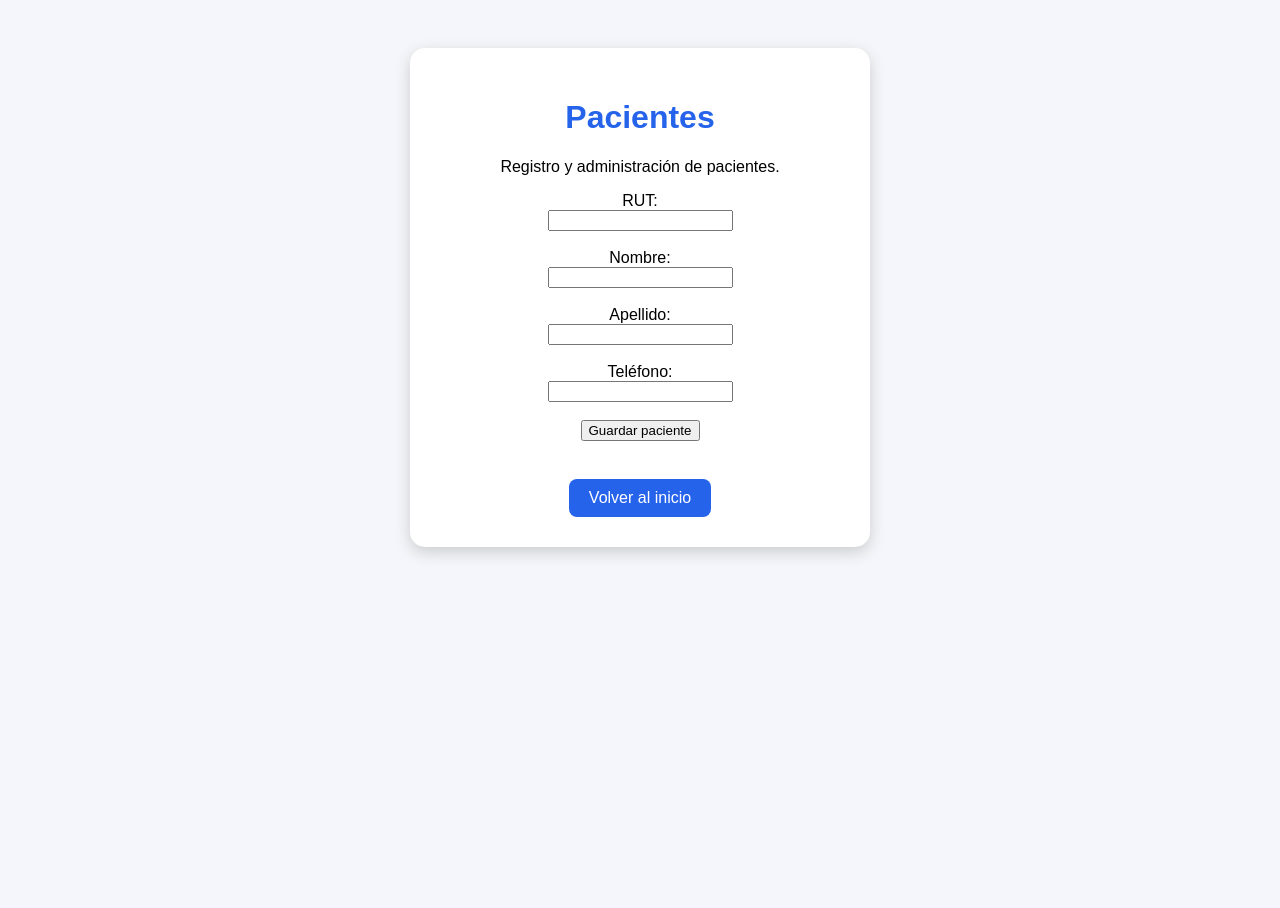
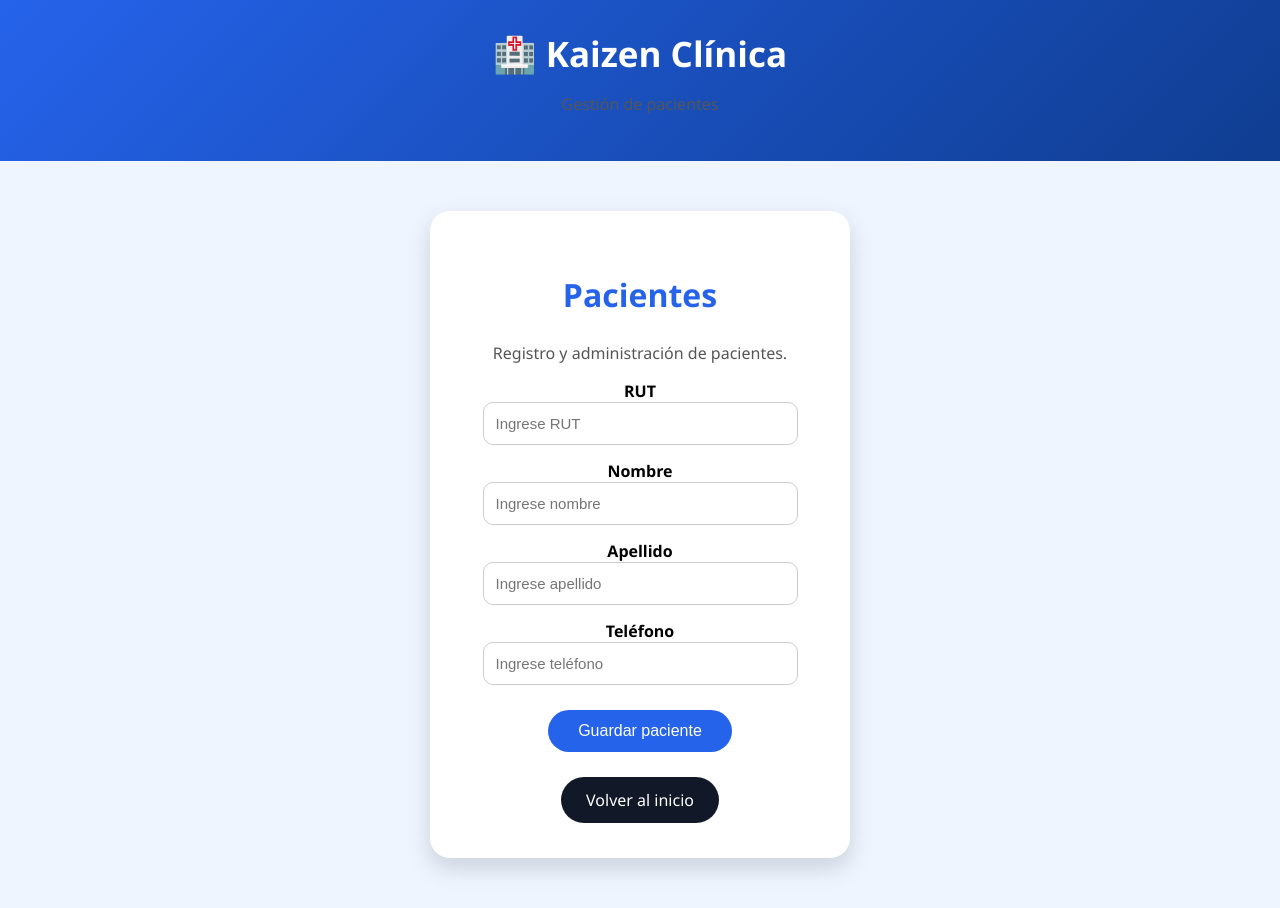
Before and after one commit to dreadla/kaizen-clinica, a Django app: page /pacientes/ in a window 1280 px wide. Before the commit the page ends 557 px from the top, so only its background shows below. Run offline with Django 5.2, Linux system fonts and the light colour scheme.

Commit message:
Mejorar diseño pacientes

```diff
--- a/api_personas/templates/api_personas/pacientes.html
+++ b/api_personas/templates/api_personas/pacientes.html
@@ -1,75 +1,255 @@
 <!DOCTYPE html>
 <html lang="es">
+
 <head>
+
 <meta charset="UTF-8">
-    <title>Pacientes</title>
+<title>Pacientes - Kaizen Clínica</title>
 
 <style>
-        body{
-            font-family: Arial;
-            background:#f4f6fb;
-            text-align:center;
-            padding:40px;
+
+*{
+    box-sizing:border-box;
 }
 
-        .card{
-            background:white;
-            padding:30px;
-            width:400px;
-            margin:auto;
-            border-radius:15px;
-            box-shadow:0 5px 15px #ccc;
+body{
+    margin:0;
+    font-family:'Segoe UI', Arial, sans-serif;
+    background:#eef5ff;
 }
 
-        h1{
-            color:#2563eb;
+
+/* ENCABEZADO */
+
+header{
+    background:linear-gradient(135deg,#2563eb,#0f3d91);
+    color:white;
+    text-align:center;
+    padding:30px;
 }
 
+header h1{
+    margin:0;
+    font-size:35px;
+}
+
+
+
+/* TARJETA */
+
+.card{
+
+    background:white;
+
+    width:420px;
+
+    margin:50px auto;
+
+    padding:35px;
+
+    border-radius:20px;
+
+    box-shadow:0 10px 25px rgba(0,0,0,0.15);
+
+    text-align:center;
+
+}
+
+
+
+h2{
+
+    color:#2563eb;
+
+    font-size:32px;
+
+}
+
+
+
+p{
+
+    color:#555;
+
+}
+
+
+
+/* FORMULARIO */
+
+
+label{
+
+    font-weight:bold;
+
+    display:block;
+
+    margin-top:15px;
+
+}
+
+
+
+input{
+
+    width:90%;
+
+    padding:12px;
+
+    border-radius:10px;
+
+    border:1px solid #ccc;
+
+    font-size:15px;
+
+}
+
+
+
+input:focus{
+
+    outline:none;
+
+    border-color:#2563eb;
+
+}
+
+
+
+/* BOTONES */
+
+
+button{
+
+    margin-top:25px;
+
+    background:#2563eb;
+
+    color:white;
+
+    border:none;
+
+    padding:12px 30px;
+
+    border-radius:25px;
+
+    font-size:16px;
+
+    cursor:pointer;
+
+}
+
+
+
+button:hover{
+
+    background:#0f3d91;
+
+}
+
+
+
 a{
+
     display:inline-block;
-            margin-top:20px;
-            background:#2563eb;
+
+    margin-top:25px;
+
+    background:#111827;
+
     color:white;
-            padding:10px 20px;
+
+    padding:12px 25px;
+
+    border-radius:25px;
+
     text-decoration:none;
-            border-radius:8px;
+
 }
+
+
+a:hover{
+
+    background:#374151;
+
+}
+
+
 </style>
 
 </head>
 
+
 <body>
+
+
+<header>
+
+<h1>🏥 Kaizen Clínica</h1>
+
+<p>Gestión de pacientes</p>
+
+</header>
+
+
 
 <div class="card">
 
-<h1>Pacientes</h1>
 
-<p>Registro y administración de pacientes.</p>
+<h2>Pacientes</h2>
+
+
+<p>
+Registro y administración de pacientes.
+</p>
+
+
 
 <form>
 
-<label>RUT:</label><br>
-<input type="text"><br><br>
 
-<label>Nombre:</label><br>
-<input type="text"><br><br>
+<label>RUT</label>
 
-<label>Apellido:</label><br>
-<input type="text"><br><br>
+<input type="text" placeholder="Ingrese RUT">
 
-<label>Teléfono:</label><br>
-<input type="text"><br><br>
 
-<button>Guardar paciente</button>
+
+<label>Nombre</label>
+
+<input type="text" placeholder="Ingrese nombre">
+
+
+
+<label>Apellido</label>
+
+<input type="text" placeholder="Ingrese apellido">
+
+
+
+<label>Teléfono</label>
+
+<input type="text" placeholder="Ingrese teléfono">
+
+
+
+<button>
+Guardar paciente
+</button>
+
 
 </form>
 
-<br>
 
-<a href="/">Volver al inicio</a>
+
+<a href="/">
+Volver al inicio
+</a>
+
+
 
 </div>
 
 
 </body>
+
 </html>
```
Lines whose indentation alone changed are shown as unchanged.
